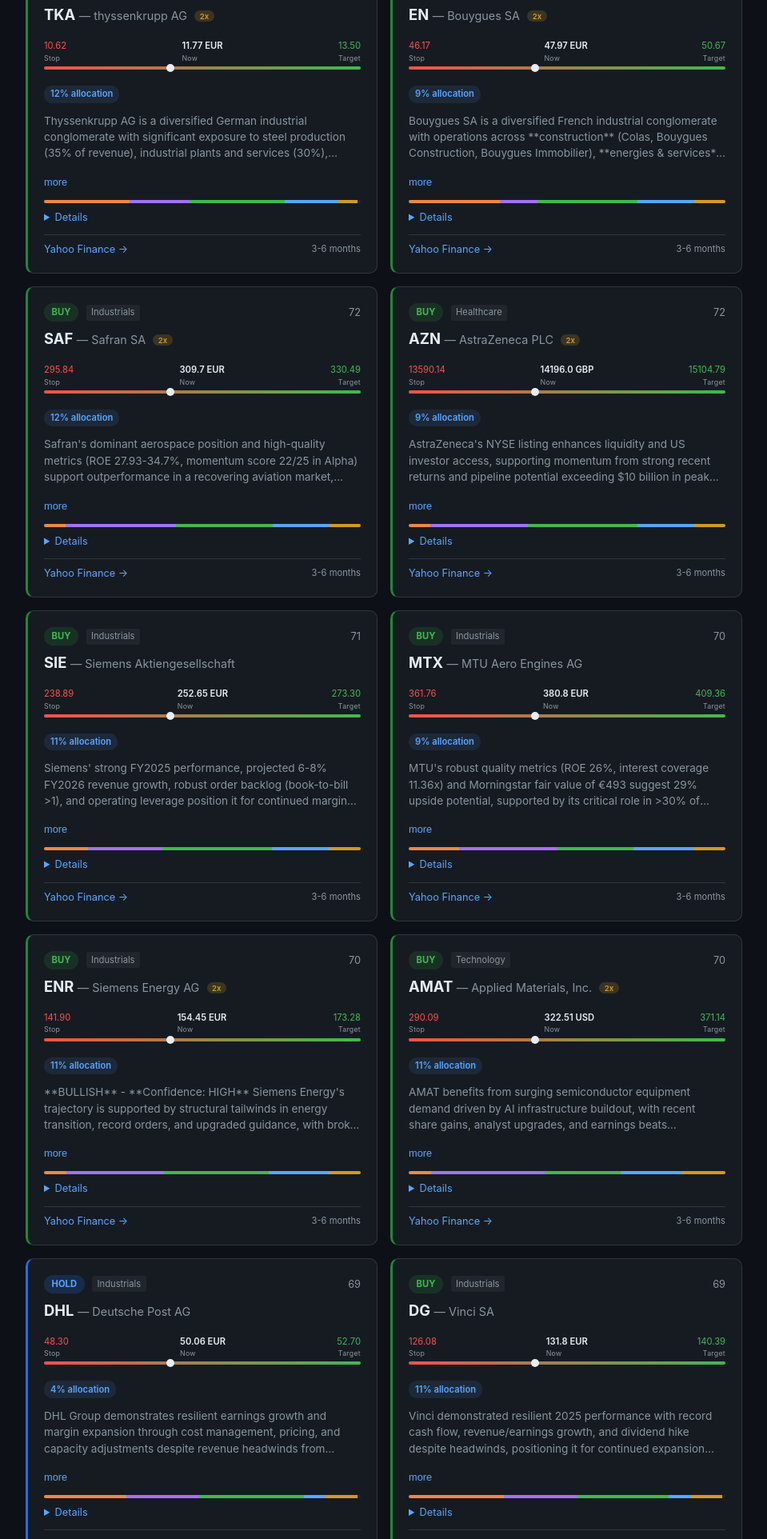
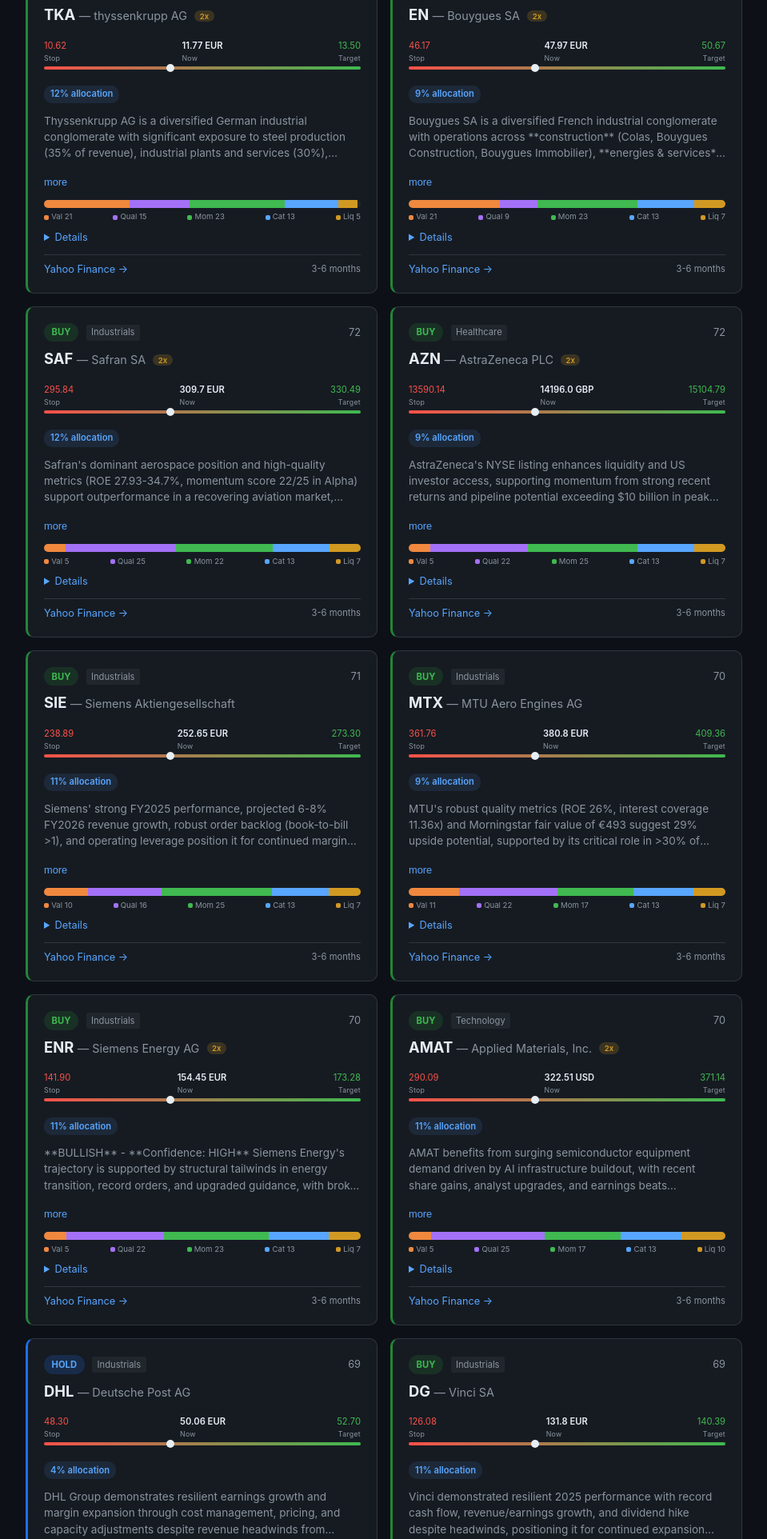
Before and after one commit to friso-kolkman/stock-alpha, a Flask app: page /results in a window 1280 px wide. Shown: the part 1018-2942 px from the top of the page at 80% size, without its empty margins (160-1119 px from the left). Run offline with Flask 3, Linux system fonts and the light colour scheme.

Commit message:
Score bar: taller (10px) with color-coded legend underneath
Co-Authored-By: Claude Opus 4.6 <noreply@anthropic.com>

```diff
--- a/docs/index.html
+++ b/docs/index.html
@@ -98,14 +98,17 @@
         .read-more { color: var(--link); font-size: 0.8rem; cursor: pointer; border: none; background: none; padding: 0; }
         .read-more:hover { text-decoration: underline; }
 
-        /* Score bar (no legend) */
-        .score-bar { display: flex; height: 4px; border-radius: 2px; overflow: hidden; margin-bottom: 0.5rem; background: var(--card2); }
-        .score-bar > div { height: 100%; }
+        /* Score bar */
+        .score-bar { display: flex; height: 10px; border-radius: 5px; overflow: hidden; background: var(--card2); }
+        .score-bar > div { height: 100%; position: relative; }
         .sb-val { background: #f0883e; }
         .sb-qual { background: #a371f7; }
         .sb-mom { background: #3fb950; }
         .sb-cat { background: #58a6ff; }
         .sb-liq { background: #d29922; }
+        .score-legend { display: flex; justify-content: space-between; margin-top: 0.3rem; font-size: 0.6rem; color: var(--dim); }
+        .score-legend span { display: flex; align-items: center; gap: 0.2rem; }
+        .score-legend i { display: inline-block; width: 6px; height: 6px; border-radius: 2px; }
 
         /* Card details */
         .card details { margin-top: 0.5rem; }
@@ -356,12 +359,21 @@
 
 
 
-                <div class="score-bar" style="margin-top:0.75rem">
+                <div style="margin-top:0.75rem">
+                    <div class="score-bar">
                         <div class="sb-val" style="width:27.0%"></div>
                         <div class="sb-qual" style="width:19.0%"></div>
                         <div class="sb-mom" style="width:30.0%"></div>
                         <div class="sb-cat" style="width:17.0%"></div>
                         <div class="sb-liq" style="width:6.0%"></div>
+                    </div>
+                    <div class="score-legend">
+                        <span><i style="background:#f0883e"></i>Val 21</span>
+                        <span><i style="background:#a371f7"></i>Qual 15</span>
+                        <span><i style="background:#3fb950"></i>Mom 23</span>
+                        <span><i style="background:#58a6ff"></i>Cat 13</span>
+                        <span><i style="background:#d29922"></i>Liq 5</span>
+                    </div>
                 </div>
 
 
@@ -438,12 +450,21 @@
 
 
 
-                <div class="score-bar" style="margin-top:0.75rem">
+                <div style="margin-top:0.75rem">
+                    <div class="score-bar">
                         <div class="sb-val" style="width:29.0%"></div>
                         <div class="sb-qual" style="width:12.0%"></div>
                         <div class="sb-mom" style="width:32.0%"></div>
                         <div class="sb-cat" style="width:18.0%"></div>
                         <div class="sb-liq" style="width:10.0%"></div>
+                    </div>
+                    <div class="score-legend">
+                        <span><i style="background:#f0883e"></i>Val 21</span>
+                        <span><i style="background:#a371f7"></i>Qual 9</span>
+                        <span><i style="background:#3fb950"></i>Mom 23</span>
+                        <span><i style="background:#58a6ff"></i>Cat 13</span>
+                        <span><i style="background:#d29922"></i>Liq 7</span>
+                    </div>
                 </div>
 
 
@@ -520,12 +541,21 @@
 
 
 
-                <div class="score-bar" style="margin-top:0.75rem">
+                <div style="margin-top:0.75rem">
+                    <div class="score-bar">
                         <div class="sb-val" style="width:7.0%"></div>
                         <div class="sb-qual" style="width:35.0%"></div>
                         <div class="sb-mom" style="width:31.0%"></div>
                         <div class="sb-cat" style="width:18.0%"></div>
                         <div class="sb-liq" style="width:10.0%"></div>
+                    </div>
+                    <div class="score-legend">
+                        <span><i style="background:#f0883e"></i>Val 5</span>
+                        <span><i style="background:#a371f7"></i>Qual 25</span>
+                        <span><i style="background:#3fb950"></i>Mom 22</span>
+                        <span><i style="background:#58a6ff"></i>Cat 13</span>
+                        <span><i style="background:#d29922"></i>Liq 7</span>
+                    </div>
                 </div>
 
 
@@ -602,12 +632,21 @@
 
 
 
-                <div class="score-bar" style="margin-top:0.75rem">
+                <div style="margin-top:0.75rem">
+                    <div class="score-bar">
                         <div class="sb-val" style="width:7.0%"></div>
                         <div class="sb-qual" style="width:31.0%"></div>
                         <div class="sb-mom" style="width:35.0%"></div>
                         <div class="sb-cat" style="width:18.0%"></div>
                         <div class="sb-liq" style="width:10.0%"></div>
+                    </div>
+                    <div class="score-legend">
+                        <span><i style="background:#f0883e"></i>Val 5</span>
+                        <span><i style="background:#a371f7"></i>Qual 22</span>
+                        <span><i style="background:#3fb950"></i>Mom 25</span>
+                        <span><i style="background:#58a6ff"></i>Cat 13</span>
+                        <span><i style="background:#d29922"></i>Liq 7</span>
+                    </div>
                 </div>
 
 
@@ -684,12 +723,21 @@
 
 
 
-                <div class="score-bar" style="margin-top:0.75rem">
+                <div style="margin-top:0.75rem">
+                    <div class="score-bar">
                         <div class="sb-val" style="width:14.0%"></div>
                         <div class="sb-qual" style="width:23.0%"></div>
                         <div class="sb-mom" style="width:35.0%"></div>
                         <div class="sb-cat" style="width:18.0%"></div>
                         <div class="sb-liq" style="width:10.0%"></div>
+                    </div>
+                    <div class="score-legend">
+                        <span><i style="background:#f0883e"></i>Val 10</span>
+                        <span><i style="background:#a371f7"></i>Qual 16</span>
+                        <span><i style="background:#3fb950"></i>Mom 25</span>
+                        <span><i style="background:#58a6ff"></i>Cat 13</span>
+                        <span><i style="background:#d29922"></i>Liq 7</span>
+                    </div>
                 </div>
 
 
@@ -766,12 +814,21 @@
 
 
 
-                <div class="score-bar" style="margin-top:0.75rem">
+                <div style="margin-top:0.75rem">
+                    <div class="score-bar">
                         <div class="sb-val" style="width:16.0%"></div>
                         <div class="sb-qual" style="width:31.0%"></div>
                         <div class="sb-mom" style="width:24.0%"></div>
                         <div class="sb-cat" style="width:19.0%"></div>
                         <div class="sb-liq" style="width:10.0%"></div>
+                    </div>
+                    <div class="score-legend">
+                        <span><i style="background:#f0883e"></i>Val 11</span>
+                        <span><i style="background:#a371f7"></i>Qual 22</span>
+                        <span><i style="background:#3fb950"></i>Mom 17</span>
+                        <span><i style="background:#58a6ff"></i>Cat 13</span>
+                        <span><i style="background:#d29922"></i>Liq 7</span>
+                    </div>
                 </div>
 
 
@@ -848,12 +905,21 @@
 
 
 
-                <div class="score-bar" style="margin-top:0.75rem">
+                <div style="margin-top:0.75rem">
+                    <div class="score-bar">
                         <div class="sb-val" style="width:7.0%"></div>
                         <div class="sb-qual" style="width:31.0%"></div>
                         <div class="sb-mom" style="width:33.0%"></div>
                         <div class="sb-cat" style="width:19.0%"></div>
                         <div class="sb-liq" style="width:10.0%"></div>
+                    </div>
+                    <div class="score-legend">
+                        <span><i style="background:#f0883e"></i>Val 5</span>
+                        <span><i style="background:#a371f7"></i>Qual 22</span>
+                        <span><i style="background:#3fb950"></i>Mom 23</span>
+                        <span><i style="background:#58a6ff"></i>Cat 13</span>
+                        <span><i style="background:#d29922"></i>Liq 7</span>
+                    </div>
                 </div>
 
 
@@ -931,12 +997,21 @@ Siemens Energy AG is a Germany-based energy technology company focused on power
 
 
 
-                <div class="score-bar" style="margin-top:0.75rem">
+                <div style="margin-top:0.75rem">
+                    <div class="score-bar">
                         <div class="sb-val" style="width:7.0%"></div>
                         <div class="sb-qual" style="width:36.0%"></div>
                         <div class="sb-mom" style="width:24.0%"></div>
                         <div class="sb-cat" style="width:19.0%"></div>
                         <div class="sb-liq" style="width:14.0%"></div>
+                    </div>
+                    <div class="score-legend">
+                        <span><i style="background:#f0883e"></i>Val 5</span>
+                        <span><i style="background:#a371f7"></i>Qual 25</span>
+                        <span><i style="background:#3fb950"></i>Mom 17</span>
+                        <span><i style="background:#58a6ff"></i>Cat 13</span>
+                        <span><i style="background:#d29922"></i>Liq 10</span>
+                    </div>
                 </div>
 
 
@@ -1013,12 +1088,21 @@ Siemens Energy AG is a Germany-based energy technology company focused on power
 
 
 
-                <div class="score-bar" style="margin-top:0.75rem">
+                <div style="margin-top:0.75rem">
+                    <div class="score-bar">
                         <div class="sb-val" style="width:26.0%"></div>
                         <div class="sb-qual" style="width:23.0%"></div>
                         <div class="sb-mom" style="width:33.0%"></div>
                         <div class="sb-cat" style="width:7.0%"></div>
                         <div class="sb-liq" style="width:10.0%"></div>
+                    </div>
+                    <div class="score-legend">
+                        <span><i style="background:#f0883e"></i>Val 18</span>
+                        <span><i style="background:#a371f7"></i>Qual 16</span>
+                        <span><i style="background:#3fb950"></i>Mom 23</span>
+                        <span><i style="background:#58a6ff"></i>Cat 5</span>
+                        <span><i style="background:#d29922"></i>Liq 7</span>
+                    </div>
                 </div>
 
 
@@ -1095,12 +1179,21 @@ Siemens Energy AG is a Germany-based energy technology company focused on power
 
 
 
-                <div class="score-bar" style="margin-top:0.75rem">
+                <div style="margin-top:0.75rem">
+                    <div class="score-bar">
                         <div class="sb-val" style="width:30.0%"></div>
                         <div class="sb-qual" style="width:23.0%"></div>
                         <div class="sb-mom" style="width:29.0%"></div>
                         <div class="sb-cat" style="width:7.0%"></div>
                         <div class="sb-liq" style="width:10.0%"></div>
+                    </div>
+                    <div class="score-legend">
+                        <span><i style="background:#f0883e"></i>Val 21</span>
+                        <span><i style="background:#a371f7"></i>Qual 16</span>
+                        <span><i style="background:#3fb950"></i>Mom 20</span>
+                        <span><i style="background:#58a6ff"></i>Cat 5</span>
+                        <span><i style="background:#d29922"></i>Liq 7</span>
+                    </div>
                 </div>
 
 
```
Also changed, not shown: templates/dashboard.html (+22 -10 lines). Lines whose indentation alone changed are shown as unchanged.
